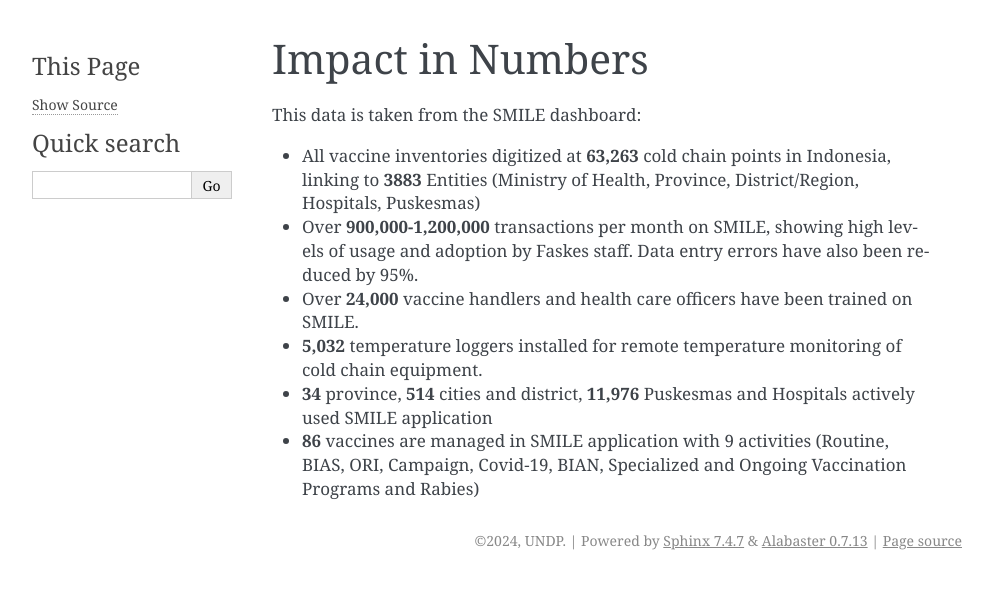
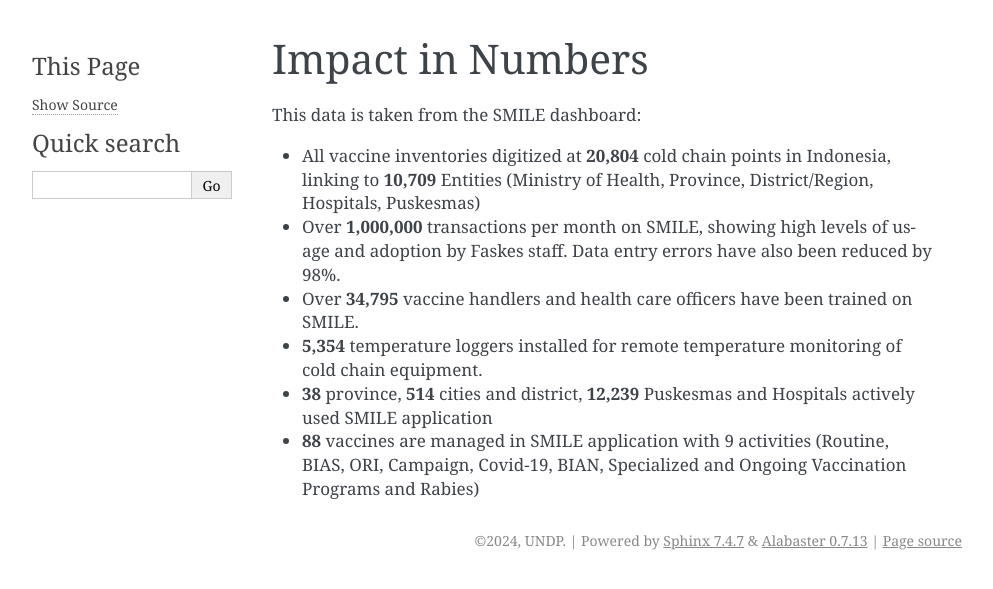
Before and after one commit to smile-indonesia/documentation, a Sphinx documentation site: the page built from docs/source/impact.rst, in a window 1280 px wide. Shown: the top 589 px of the page, without its empty margins (148-1141 px from the left). Built offline with Sphinx 7.4.7, drawn with Linux system fonts in a browser that asks for light colours.

Commit message:
Update impact.rst for July 2024

```diff
--- a/docs/source/impact.rst
+++ b/docs/source/impact.rst
@@ -3,9 +3,9 @@
 
 This data is taken from the SMILE dashboard:
 
-- All vaccine inventories digitized at **63,263** cold chain points in Indonesia, linking to **3883** Entities (Ministry of Health, Province, District/Region, Hospitals, Puskesmas)
-- Over **900,000-1,200,000** transactions per month on SMILE, showing high levels of usage and adoption by Faskes staff. Data entry errors have also been reduced by 95%.
-- Over **24,000** vaccine handlers and health care officers have been trained on SMILE.
-- **5,032** temperature loggers installed for remote temperature monitoring of cold chain equipment.
-- **34** province, **514** cities and district, **11,976** Puskesmas and Hospitals actively used SMILE application
-- **86** vaccines are managed in SMILE application with 9 activities (Routine, BIAS, ORI, Campaign, Covid-19, BIAN, Specialized and Ongoing Vaccination Programs and Rabies)
+- All vaccine inventories digitized at **20,804** cold chain points in Indonesia, linking to **10,709** Entities (Ministry of Health, Province, District/Region, Hospitals, Puskesmas)
+- Over **1,000,000** transactions per month on SMILE, showing high levels of usage and adoption by Faskes staff. Data entry errors have also been reduced by 98%.
+- Over **34,795** vaccine handlers and health care officers have been trained on SMILE.
+- **5,354** temperature loggers installed for remote temperature monitoring of cold chain equipment.
+- **38** province, **514** cities and district, **12,239** Puskesmas and Hospitals actively used SMILE application
+- **88** vaccines are managed in SMILE application with 9 activities (Routine, BIAS, ORI, Campaign, Covid-19, BIAN, Specialized and Ongoing Vaccination Programs and Rabies)
```
